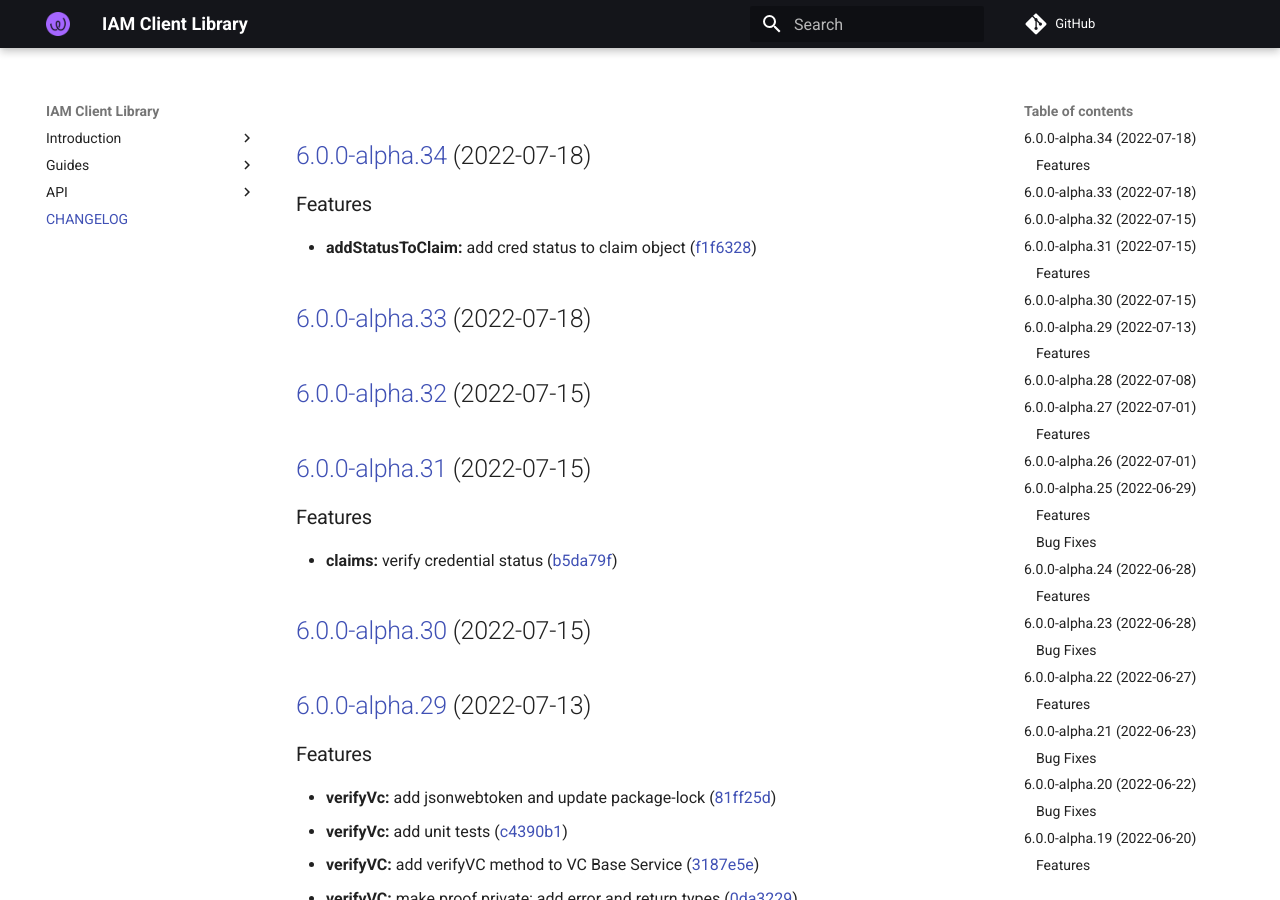
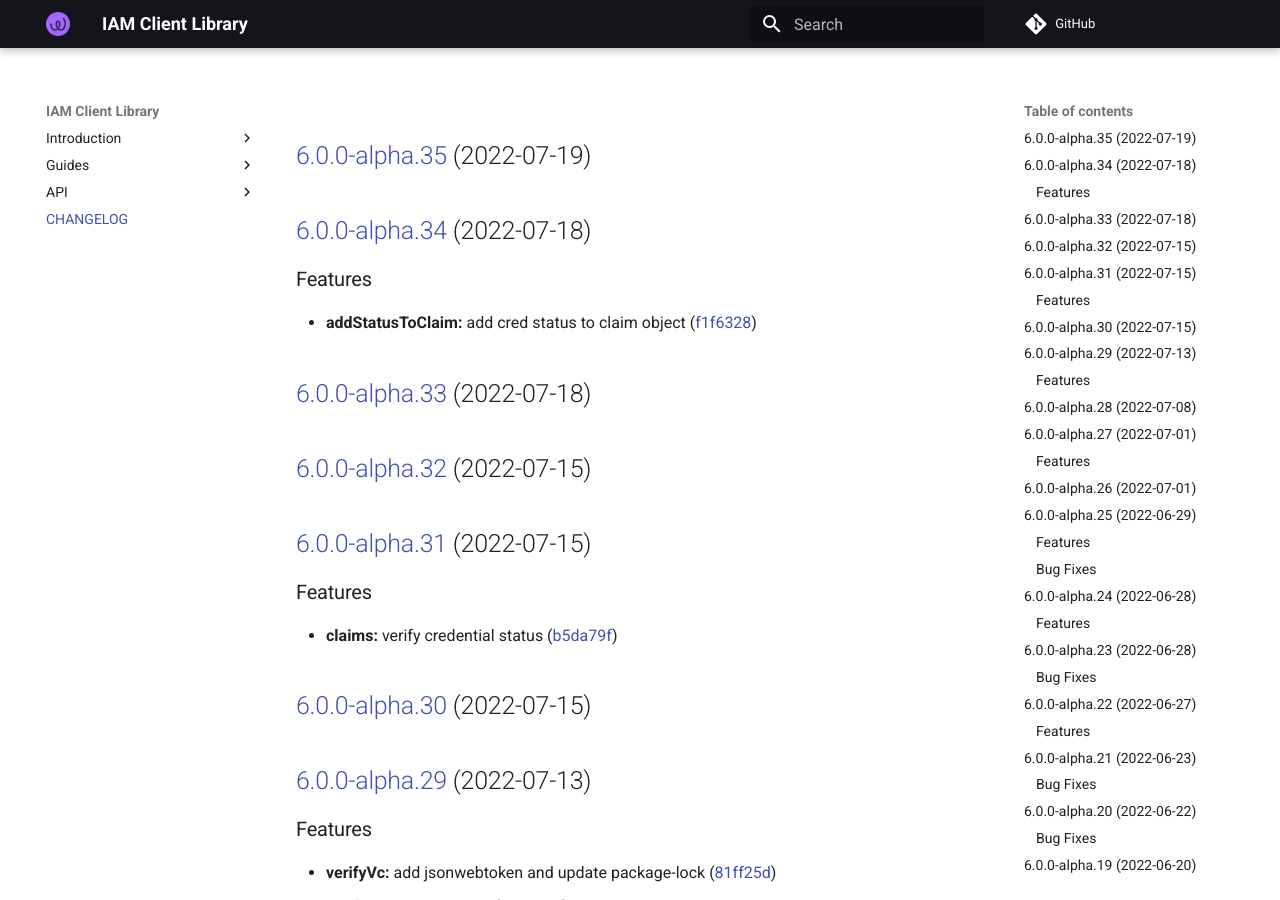
Before and after one commit to energywebfoundation/iam-client-lib, an MkDocs documentation site: the page built from docs/CHANGELOG.md, in a window 1280 px wide and 900 px high. Built offline with MkDocs 1.6.1 and Material for MkDocs 9.7.7, drawn with Linux system fonts in a browser that asks for light colours; comment, search, counter and statistics services are not loaded.

Commit message:
chore(release): 6.0.0-alpha.35 [skip ci]
## [6.0.0-alpha.35](https://github.com/energywebfoundation/iam-client-lib/compare/v6.0.0-alpha.34...v6.0.0-alpha.35) (2022-07-19)

```diff
--- a/docs/CHANGELOG.md
+++ b/docs/CHANGELOG.md
@@ -1,3 +1,5 @@
+## [6.0.0-alpha.35](https://github.com/energywebfoundation/iam-client-lib/compare/v6.0.0-alpha.34...v6.0.0-alpha.35) (2022-07-19)
+
 ## [6.0.0-alpha.34](https://github.com/energywebfoundation/iam-client-lib/compare/v6.0.0-alpha.33...v6.0.0-alpha.34) (2022-07-18)
 
 
--- a/package.json
+++ b/package.json
@@ -1,6 +1,6 @@
 {
   "name": "iam-client-lib",
-  "version": "6.0.0-alpha.34",
+  "version": "6.0.0-alpha.35",
   "description": "Library for Decentralized Identity and Access Management",
   "main": "dist/index.js",
   "module": "dist/index.esm.js",
```
